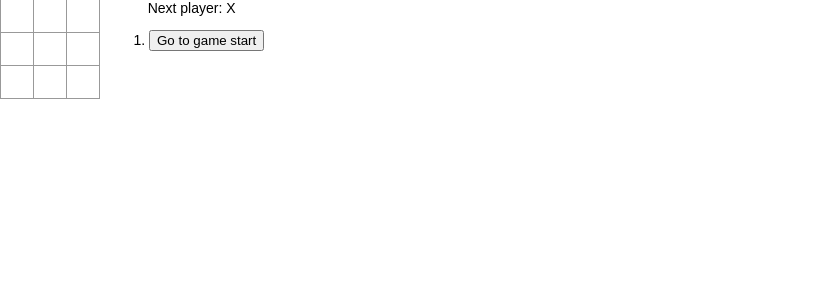
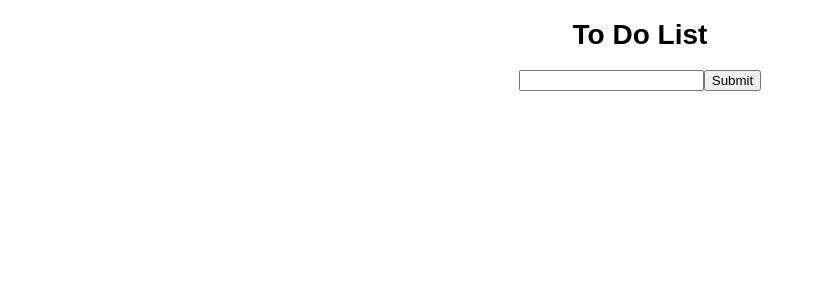
Before and after one commit to efriedla/reactpractice, a React (Create React App) app: page / in a window 1280 px wide. Shown: the top 300 px of the page, without its empty margins (0-824 px from the left). Built offline with nearby package versions, Linux system fonts and the light colour scheme.

Commit message:
added todo list

```diff
--- a/src/App.js
+++ b/src/App.js
@@ -2,13 +2,14 @@
 import './App.css';
 import Calculator from './Calculator/Calculator';
 import TickTackToe from './TickTackToe/TickTackToe';
+import ToDoList from './ToDoList/ToDoList';
 
 
 class App extends Component {
   render() {
     return (
       <div className="App">
-        <TickTackToe/>
+        <ToDoList/>
       </div>
     );
   }
--- /dev/null
+++ b/src/Calculator/Box.js
@@ -0,0 +1,41 @@
+import React, { Component } from 'react';
+import './Calculator.css';
+
+export default class Box extends React.Component {
+
+    render() {
+
+
+      return (
+        <div>
+          <form>
+          <input type='text' placeholder='0'/>
+          <br/>
+          <button>AV</button>
+          <button>+-</button>
+          <button>%</button>
+          <button>/</button>
+          <br/>
+          <button>7</button>
+          <button>8</button>
+          <button>9</button>
+          <button>X</button>
+          <br/>
+          <button>4</button>
+          <button>5</button>
+          <button>6</button>
+          <button>-</button>
+          <br/>
+          <button>1</button>
+          <button>2</button>
+          <button>3</button>
+          <button>+</button>
+          <br/>
+          <button>0</button>
+          <button>.</button>
+          <button>=</button>
+          </form>
+        </div>
+      );
+    }
+  }
--- a/src/Calculator/Calculator.js
+++ b/src/Calculator/Calculator.js
@@ -1,37 +1,16 @@
 import React, { Component } from 'react';
 import './Calculator.css';
+import Box from './Box';
+
+
 
 class Calculator extends Component {
   render() {
     return (
       <div >
        <h1>Calculator</h1>
-        <form>
-          <input type='text' placeholder='0'/>
-          <br/>
-          <button>AV</button>
-          <button>+-</button>
-          <button>%</button>
-          <button>/</button>
-          <br/>
-          <button>7</button>
-          <button>8</button>
-          <button>9</button>
-          <button>X</button>
-          <br/>
-          <button>4</button>
-          <button>5</button>
-          <button>6</button>
-          <button>-</button>
-          <br/>
-          <button>1</button>
-          <button>2</button>
-          <button>3</button>
-          <button>+</button>
-          <br/>
-          <button>0</button>
-          <button>.</button>
-          <button>=</button>
+
+          <Box/>
           {/* on click right number in output */}
           {/* + on click symbol it take that number and adds it */}
           {/* = it says the result in the input box */}
@@ -39,7 +18,6 @@
           {/* begit with other functions */}
 
 
-        </form>
       </div>
     );
   }
--- /dev/null
+++ b/src/ToDoList/List.js
@@ -0,0 +1,13 @@
+import React, { Component } from 'react';
+import './ToDoList.css';
+// import { List } from 'material-ui';
+
+const List = props => (
+    <ul>
+        {
+            props.items.map((item, index) => <li key={index}>{item}</li>)
+        }
+    </ul>
+);
+
+export default List;
--- /dev/null
+++ b/src/ToDoList/ToDoList.js
@@ -0,0 +1,37 @@
+import React, { Component } from 'react';
+import './ToDoList.css';
+import List from './List';
+// import TickTackToe from './TickTackToe/TickTackToe';
+
+
+export default class ToDoList extends Component {
+    constructor(props) {
+        super(props);
+        this.state = {
+            term: '',
+            items: []
+        };
+        }
+        onChange = (event) => {
+            this.setState({term: event.target.value});
+          }
+        onSubmit = (event) => {
+        event.preventDefault();
+        this.setState({
+            term: '',
+            items: [...this.state.items, this.state.term]
+        });
+        }
+  render() {
+    return (
+      <div >
+        <h1>To Do List</h1>
+        <form onSubmit={this.onSubmit}>
+            <input value={this.state.term} onChange={this.onChange} />
+            <button>Submit</button>
+        </form>
+        <List items={this.state.items}/>
+      </div>
+    );
+  }
+}
```
Also changed, not shown: src/ToDoList/ToDoList.css (added), 1 other file (tests, documents, lock files or other folders).
